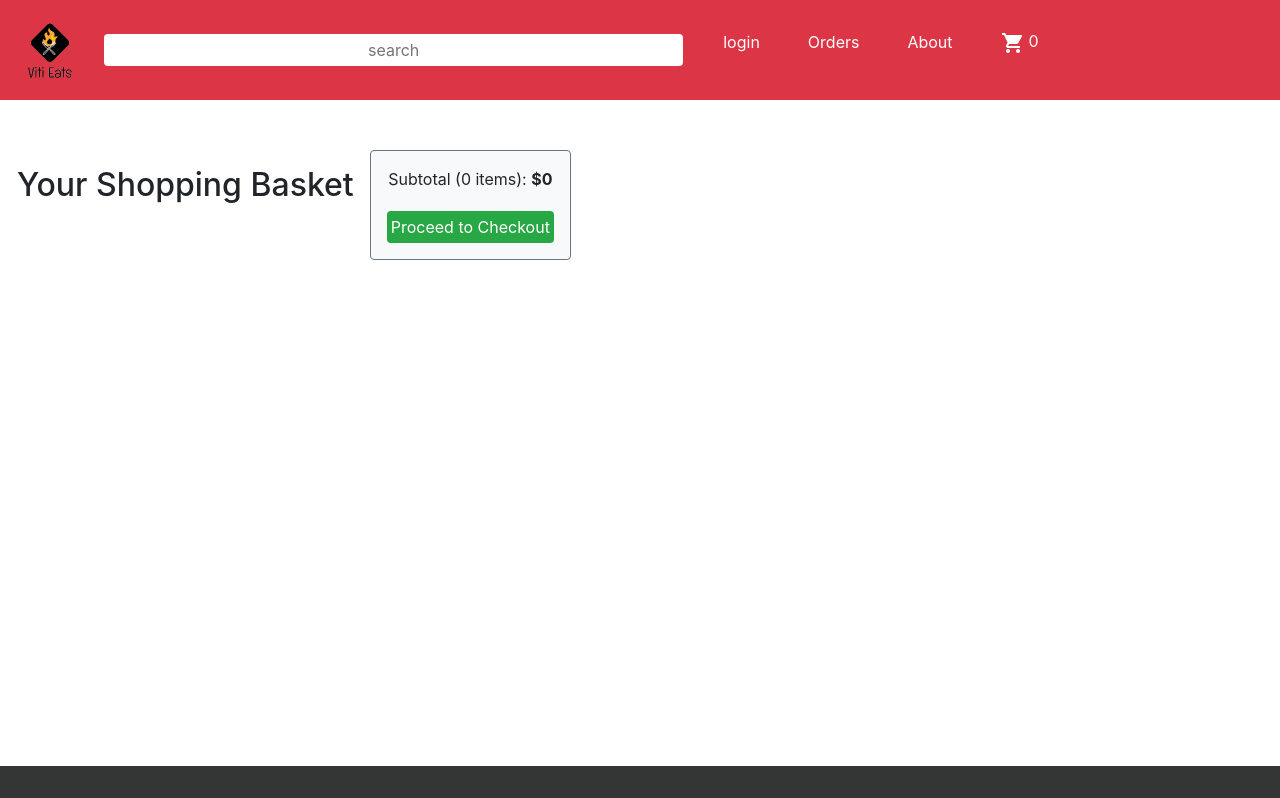
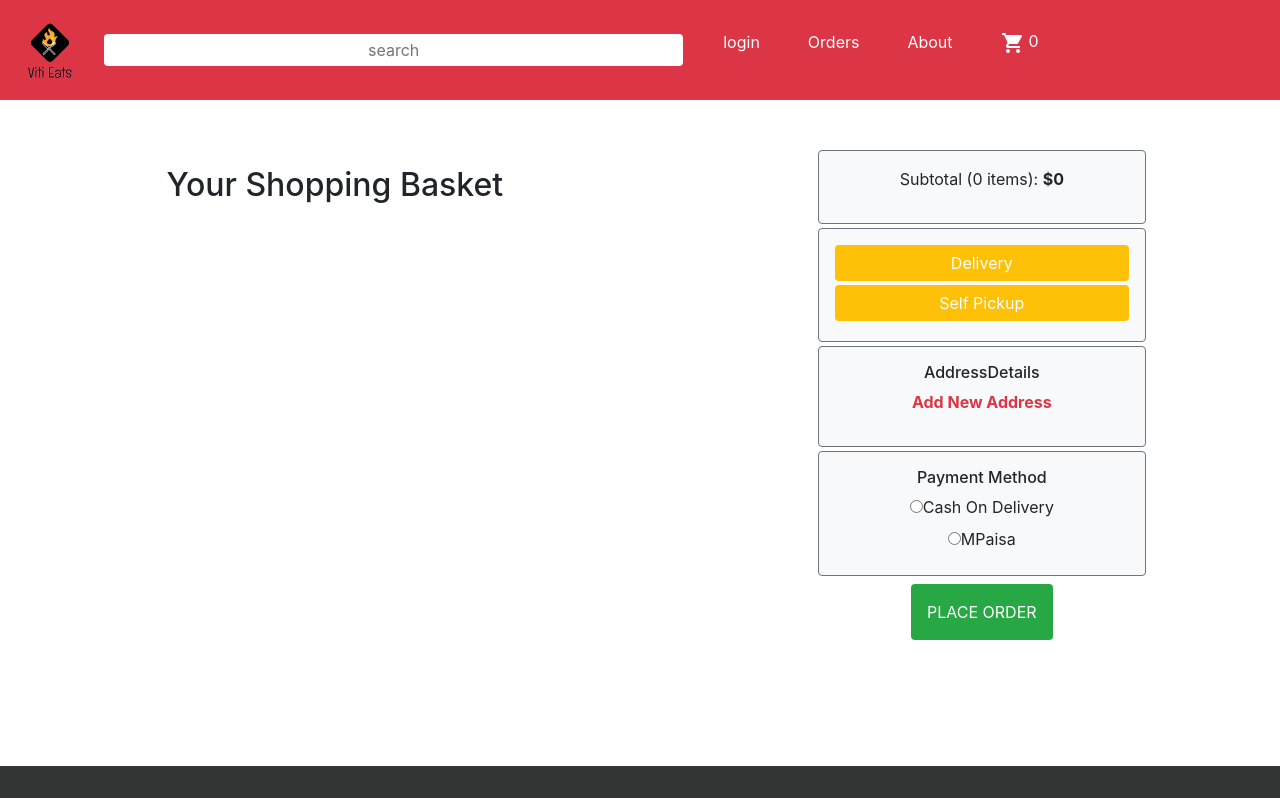
Before and after one commit to deshantDEV29/viti-eats, a React (Create React App) app in the folder viti-eats-frontend/: page /checkout in a window 1280 px wide. Shown: the top 798 px of the page. Built offline with nearby package versions, Linux system fonts and the light colour scheme.

Commit message:
Checkout Page UI

```diff
--- /dev/null
+++ b/viti-eats-frontend/src/checkout_component/AddressDetails.js
@@ -0,0 +1,12 @@
+import React from 'react'
+
+function AddressDetails() {
+  return (
+    <div className="d-flex flex-column justify-content-between p-3 bg-light border border-secondary rounded mb-1">
+      <h6>AddressDetails</h6>
+      <p className="text-danger font-weight-bold">Add New Address</p>
+    </div>
+  );
+}
+
+export default AddressDetails
--- a/viti-eats-frontend/src/checkout_component/Checkout.js
+++ b/viti-eats-frontend/src/checkout_component/Checkout.js
@@ -2,14 +2,17 @@ import React from "react";
 import CheckoutProduct from "./CheckoutProduct";
 import { useStateValue } from "../StateProvider";
 import Subtotal from "./Subtotal";
+import DeliveryMethod from "./DeliveryMethod";
+import AddressDetails from "./AddressDetails";
+import PaymentMethod from "./PaymentMethod";
 
 function Checkout() {
   const [{ basket, user }, dispatch] = useStateValue();
 
   return (
-    <div className="row">
-      <div className="column p-3 ml-3">
-        <h2 className="">Your Shopping Basket</h2>
+    <div className="row justify-content-around">
+      <div className="column p-3 ml-3 ">
+        <h2 className="pb-2">Your Shopping Basket</h2>
 
         <div>
           {basket.map((item) => (
@@ -22,8 +25,14 @@ function Checkout() {
           ))}
         </div>
       </div>
-      <div className="column">
+      <div className="column w-25">
         <Subtotal />
+        <DeliveryMethod />
+        <AddressDetails />
+        <PaymentMethod />
+        <button className="rounded p-3 border-0 mt-1 mb-2 bg-success text-white p-1">
+          PLACE ORDER
+        </button>
       </div>
     </div>
   );
--- a/viti-eats-frontend/src/checkout_component/CheckoutProduct.js
+++ b/viti-eats-frontend/src/checkout_component/CheckoutProduct.js
@@ -13,7 +13,7 @@ function CheckoutProduct({ id, name, price, image }) {
   return (
     <div>
       <div className="d-flex mt-2 mb-2">
-        <img className="w-25 h-25" src={image} alt="" />
+        <img className="w-50 h-50" src={image} alt="" />
 
         <div className="pl-2">
           <p style={{ fontsize: "x-large" }}>{name}</p>
--- /dev/null
+++ b/viti-eats-frontend/src/checkout_component/DeliveryMethod.js
@@ -0,0 +1,30 @@
+import React from "react";
+
+function DeliveryMethod() {
+
+
+  return (
+    <div className="d-flex flex-column justify-content-between p-3 bg-light border border-secondary rounded mb-1">
+      <span className="pb-1 w-100">
+        <button
+          type="submit"
+          className="w-100 rounded btn btn-warning text-white border-0"
+          value={'delivery'}
+        >
+          Delivery
+        </button>
+      </span>
+      <span className="pb-1 w-100">
+        <button
+          type="submit"
+          className="w-100 rounded  btn btn-warning text-white border-0"
+          value={'self pickup'}
+        >
+          Self Pickup
+        </button>
+      </span>
+    </div>
+  );
+}
+
+export default DeliveryMethod;
--- /dev/null
+++ b/viti-eats-frontend/src/checkout_component/PaymentMethod.js
@@ -0,0 +1,24 @@
+import React from "react";
+
+function PaymentMethod() {
+  return (
+    <div className="flex-column p-3 bg-light border border-secondary rounded mb-1">
+      <h6>Payment Method</h6>
+      <form className="d-flex flex-column ">
+        <div className="pull-left ">
+          <div>
+            <input type="radio"></input>
+            <label>Cash On Delivery</label>
+          </div>
+          <div>
+            <input type="radio"></input>
+            <label>MPaisa</label>
+          </div>
+
+        </div>
+      </form>
+    </div>
+  );
+}
+
+export default PaymentMethod;
--- a/viti-eats-frontend/src/checkout_component/Subtotal.js
+++ b/viti-eats-frontend/src/checkout_component/Subtotal.js
@@ -7,7 +7,7 @@ import CurrencyFormat from "react-currency-format";
 function Subtotal() {
   const [{ basket }, dispatch] = useStateValue();
   return (
-    <div className="d-flex flex-column justify-content-between p-3 bg-light border border-secondary rounded ">
+    <div className="d-flex flex-column justify-content-between p-3 bg-light border border-secondary rounded mb-1">
       <CurrencyFormat
         renderText={(value) => (
           <>
@@ -22,9 +22,6 @@ function Subtotal() {
         thousandSeperator={true}
         prefix={"$"}
       />
-      <button className="rounded w-100 h-25 border-0 mt-1 bg-success text-white p-1">
-        Proceed to Checkout
-      </button>
     </div>
   );
 }
```
Also changed, not shown: viti-eats-frontend/src/home_component/Restaurant.js (+9 -3 lines).
